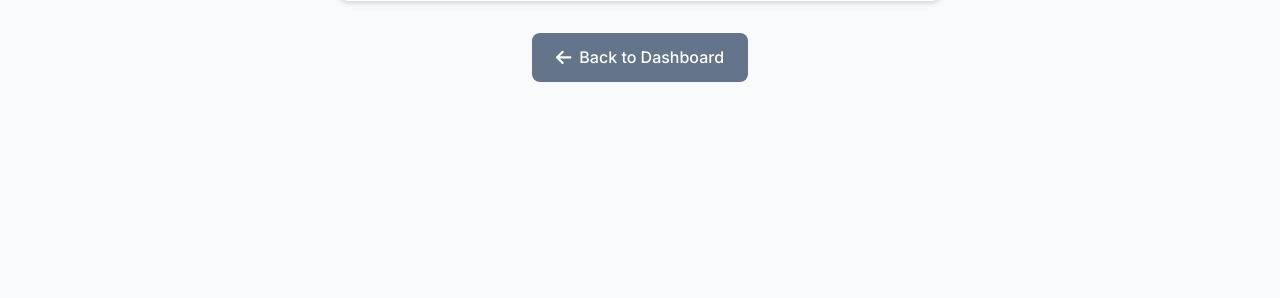
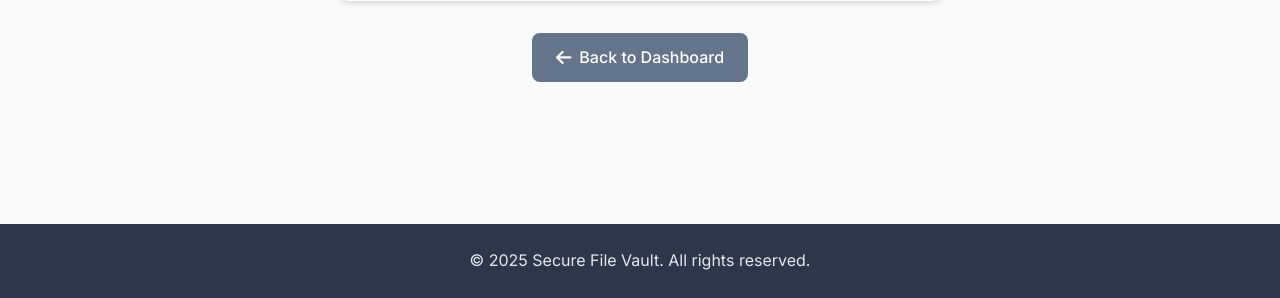
Before and after one commit to Dhanu0405/secure-file-storage, a Flask app: page /verify in a window 1280 px wide. Shown: the part 502-800 px from the top of the page. Run offline with Flask 3, Linux system fonts and the light colour scheme; the visitor is signed in with stand-in values (Sample User, id 1).

Commit message:
modularized footer function and applied to all htm pages

```diff
--- a/static/dashboard.css
+++ b/static/dashboard.css
@@ -204,13 +204,13 @@ body {
 }
 
 /* Footer Styles */
-footer {
+/* footer {
     background: #2d3748;
     color: #e2e8f0;
     text-align: center;
     padding: 1.5rem;
     margin-top: auto;
-}
+} */
 
 /* Responsive Design */
 @media (max-width: 768px) {
--- a/static/footer.css
+++ b/static/footer.css
@@ -1,11 +1,7 @@
 footer {
-    background-color: #343a40;
-    color: white;
+    background: #2d3748;
+    color: #e2e8f0;
     text-align: center;
-    padding: 10px 0;
-    position: relative;
-    bottom: 0;
-    width: 100%;
-    margin-top: 30px;
-    font-size: 14px;
+    padding: 1.5rem;
+    margin-top: auto;
 }
--- a/static/upload.css
+++ b/static/upload.css
@@ -280,10 +280,10 @@ body {
 }
 
 /* Footer Styles */
-footer {
+/* footer {
     background: #2d3748;
     color: #e2e8f0;
     text-align: center;
     padding: 1.5rem;
     margin-top: auto;
-}
+}  */
--- a/templates/upload.html
+++ b/templates/upload.html
@@ -64,9 +64,11 @@
         </div>
     </div>
 
-    <footer>
+    <!-- <footer>
         <p>&copy; 2024 Secure File Storage. All rights reserved.</p>
-    </footer>
+    </footer> -->
+
+    {% include 'footer.html' %}
 
     <script>
         function updateFileName(input) {
--- a/templates/verify.html
+++ b/templates/verify.html
@@ -58,6 +58,8 @@
         </a>
     </div>
 
+    {% include 'footer.html' %}
+
     <script src="{{ url_for('static', filename='js/verify.js') }}"></script>
 </body>
 </html>
```
Also changed, not shown: templates/dashboard.html (+5 -2 lines).
